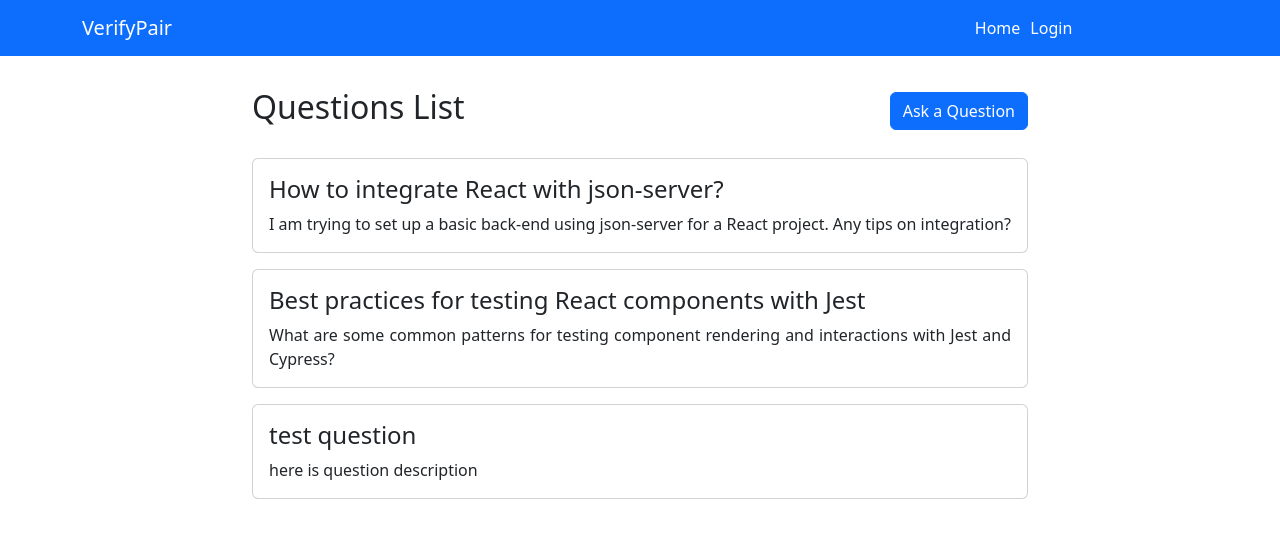
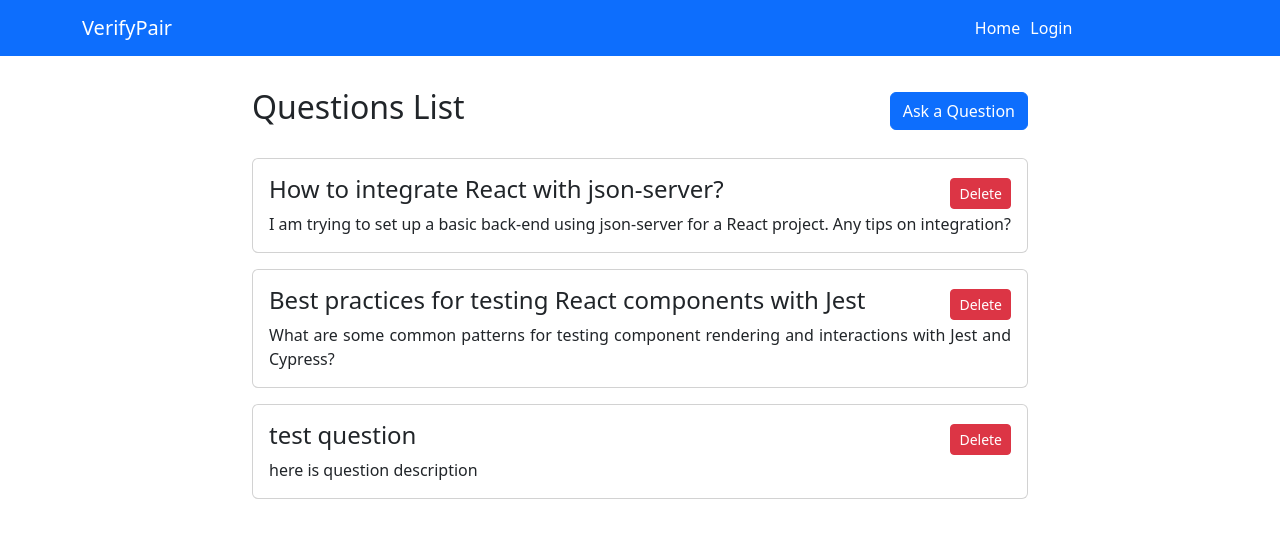
Before and after one commit to Study-Program-Applied-Computer-Science/usability-testing-and-verification-verifypair, a React (Vite) app: page /posts in a window 1280 px wide. Shown: the top 538 px of the page. Built offline with nearby package versions, Linux system fonts and the light colour scheme; data requests are answered from the project's data file.

Commit message:
Added delete functionality

```diff
--- a/src/components/AppContext.jsx
+++ b/src/components/AppContext.jsx
@@ -27,6 +27,16 @@ export const AppProvider = ({ children }) => {
         setQuestions((prev) => [data, ...prev]);
       })
       .catch((err) => console.error('Error adding question:', err));
+  };
+
+  const deleteQuestion = (id) => {
+    fetch(`http://localhost:3005/question/${id}`, {
+      method: 'DELETE',
+    })
+      .then(() => {
+        setQuestions((prev) => prev.filter((q) => q.id !== id));
+      })
+      .catch((err) => console.error('Error deleting question:', err));
   };
 
   const login = (username, password) => {
@@ -92,7 +102,8 @@ export const AppProvider = ({ children }) => {
         user,
         login,
         register,
-        logout
+        logout,
+        deleteQuestion,
       }}
     >
       {children}
--- a/src/components/QuestionsList.jsx
+++ b/src/components/QuestionsList.jsx
@@ -3,7 +3,7 @@ import { useNavigate } from "react-router-dom";
 import { AppContext } from './AppContext';
 
 const QuestionsList = () => {
-  const { questions } = useContext(AppContext);
+  const { questions, deleteQuestion } = useContext(AppContext);
   const navigate = useNavigate();
 
   const formRedirect = () => {
@@ -22,7 +22,11 @@ const QuestionsList = () => {
         {questions.map((question) => (
           <div key={question.id} className="card mt-3" style={{ cursor: 'pointer' }} onClick={() => navigate(`/answer/${question.id}`)}>
             <div className="card-body">
-              <h4 className="card-title" style={{ textAlign: 'justify' }}>{question.question_title}</h4>
+              <div className="d-flex justify-content-between align-items-center">
+                <h4 className="card-title" style={{ textAlign: 'justify' }}>{question.question_title}</h4>
+                <button onClick={(e) => { e.stopPropagation(); deleteQuestion(question.id);}}className="btn btn-danger btn-sm">Delete</button>
+              </div>
+
               <p className="card-text" style={{ textAlign: 'justify' }}>
                 {question.question_description}
               </p>
```
